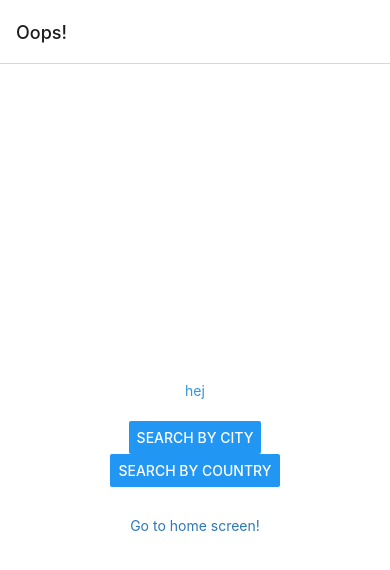
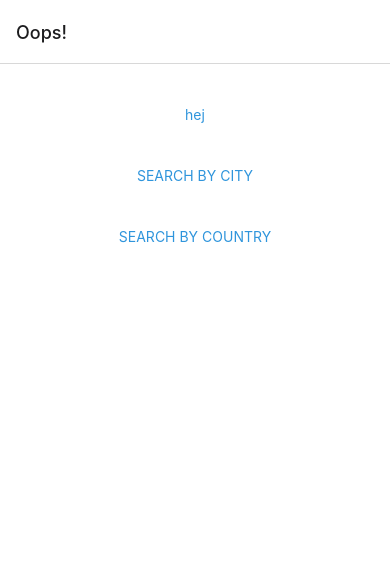
Before and after one commit to tarikpo/CityPop, a React Native app: screen /Home in a window 390 px wide. Shown: the top 570 px of the page. Built offline with nearby package versions, Linux system fonts and the light colour scheme.

Commit message:
Button- and ScreenTitle Component

```diff
--- /dev/null
+++ b/components/Button.tsx
@@ -0,0 +1,34 @@
+import React from 'react';
+import {StyleSheet, TouchableOpacity} from 'react-native';
+
+
+import Colors from '../constants/Colors';
+import {Text, View} from './Themed';
+
+interface Props{
+    text: string,
+    onPress: () => void,
+}
+
+const Button: React.FC<Props> = ({text, onPress}) =>{
+    return (
+        <TouchableOpacity onPress={onPress} style={styles.container}>
+            <Text style={styles.btnText} lightColor={Colors.light.tint}>
+                {text.toUpperCase()}
+            </Text>
+        </TouchableOpacity>
+    );
+}
+
+const styles = StyleSheet.create({
+    container: {
+        alignItems: 'center',
+        marginHorizontal: 50,
+        padding:15,
+    },
+    btnText: {
+        marginVertical: 7,
+    },
+});
+
+export default Button;
--- a/components/ScreenTitle.tsx
+++ b/components/ScreenTitle.tsx
@@ -1,14 +1,17 @@
 import React from 'react';
 import {StyleSheet} from 'react-native';
-
 import Colors from '../constants/Colors';
 import {Text, View} from './Themed';
 
-export default function ScreenTitle({title}: { title: string }) {
+interface Props{
+    text: string,
+}
+
+const ScreenTitle: React.FC<Props> = ({text}) =>{
     return (
         <View style={styles.container}>
-            <Text style={styles.title} lightColor={Colors.light.tint}>
-                {title}
+            <Text style={styles.text} lightColor={Colors.light.tint}>
+                {text}
             </Text>
         </View>
     );
@@ -20,7 +23,9 @@ const styles = StyleSheet.create({
         marginHorizontal: 50,
         padding:15,
     },
-    title: {
+    text: {
         marginVertical: 7,
     },
 });
+
+export default ScreenTitle;
--- a/screens/Home.tsx
+++ b/screens/Home.tsx
@@ -1,19 +1,17 @@
 import * as React from 'react';
-import {Button, StyleSheet, TouchableOpacity} from 'react-native';
+import {StyleSheet, TouchableOpacity} from 'react-native';
 import { Text, View } from '../components/Themed';
 import ScreenTitle from '../components/ScreenTitle';
+import Button from '../components/Button';
 
 import { MainStackScreenProps } from '../types';
 
 export default function NotFoundScreen({ navigation }: MainStackScreenProps<'Home'>) {
     return (
         <View style={styles.container}>
-            <ScreenTitle title={"hej"}/>
-            <Button title={"search by city"} onPress={() => navigation.navigate('SearchCity')}></Button>
-            <Button title={"search by country"} onPress={countryPressed}></Button>
-            <TouchableOpacity onPress={() => navigation.navigate('SearchCity')} style={styles.link}>
-                <Text style={styles.linkText}>Go to home screen!</Text>
-            </TouchableOpacity>
+            <ScreenTitle text={"hej"}/>
+            <Button text={"search by city"} onPress={() => navigation.navigate('SearchCity')}></Button>
+            <Button text={"search by country"} onPress={() => navigation.navigate('SearchCountry')}></Button>
         </View>
     );
 }
@@ -28,19 +26,12 @@ const styles = StyleSheet.create({
     container: {
         flex: 1,
         alignItems: 'center',
-        justifyContent: 'center',
+        justifyContent: 'flex-start',
         padding: 20,
     },
-    title: {
+    btn: {
         fontSize: 20,
         fontWeight: 'bold',
     },
-    link: {
-        marginTop: 15,
-        paddingVertical: 15,
-    },
-    linkText: {
-        fontSize: 14,
-        color: '#2e78b7',
-    },
+
 });
```
